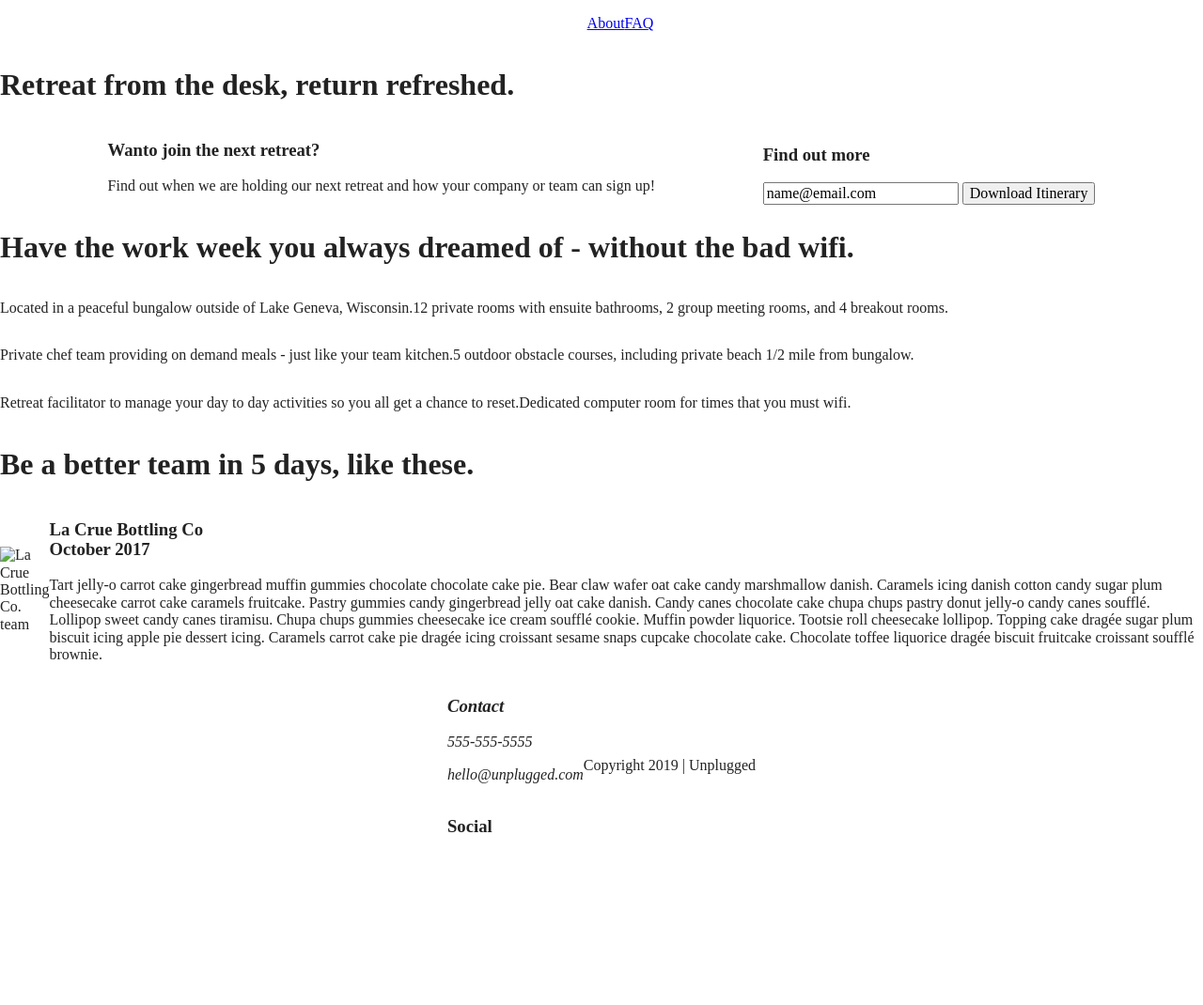
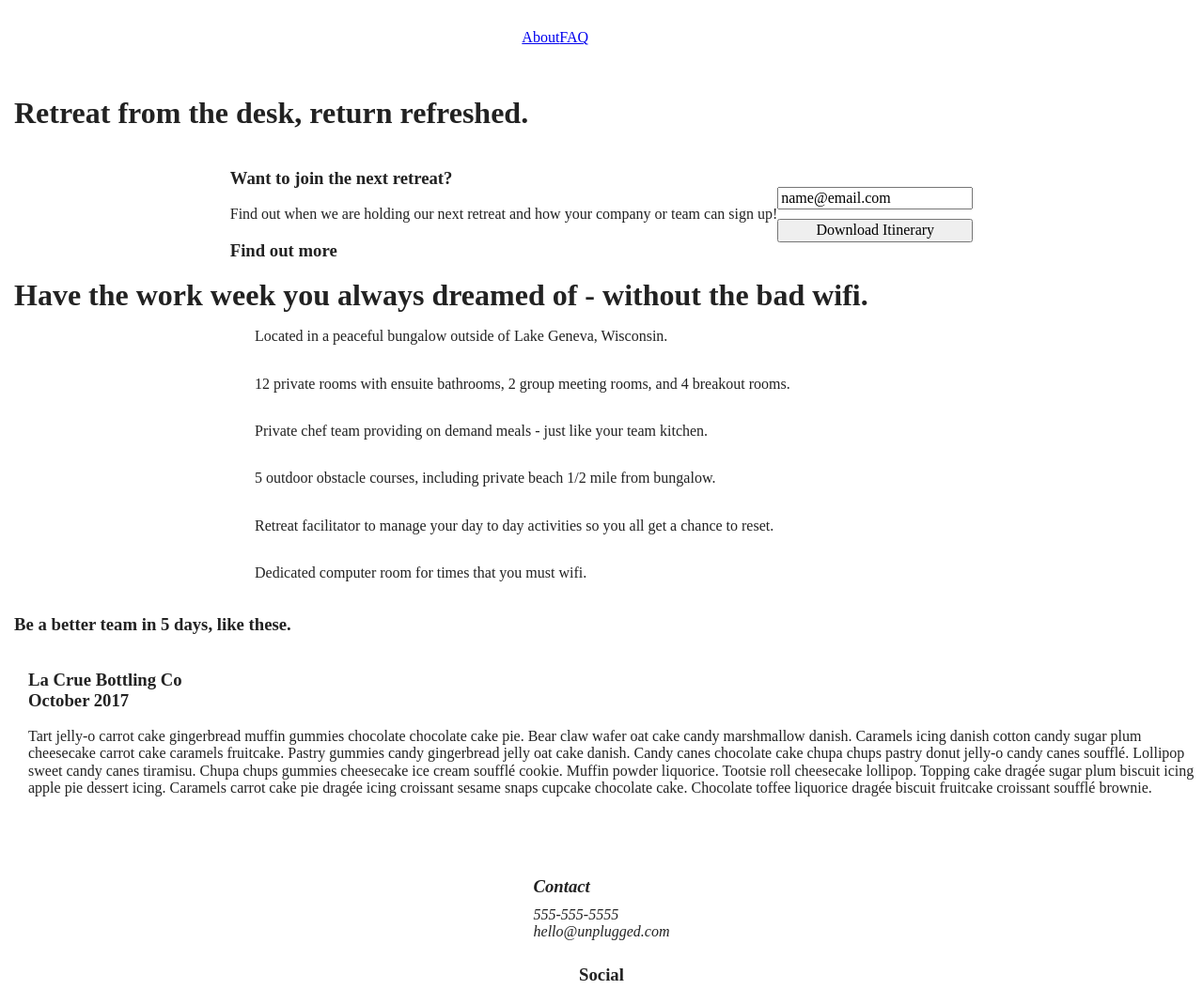
Before and after one commit to tefisaravia/unplugged-retreat, a website built with Parcel: page index.html in a window 1280 px wide. Shown: the top 1070 px of the page at 94% size. Before the commit the page ends 909 px from the top, so only its background shows below. Built offline with nearby package versions, Linux system fonts and the light colour scheme.

Commit message:
updated layout adding widths and margins

```diff
--- a/css/main.css
+++ b/css/main.css
@@ -95,24 +95,41 @@ footer {
   display:flex;
   flex-flow: row wrap;
   justify-content: center;
+  width:100%;
+}
+
+header{
+  padding: 15px 0;
+}
+header-divider{
+ width: 100%;
+}
+
+.content-wrapper {
+  margin-left: 15px;
+  width: 100%;
 }
 
 header .content-wrapper{
   align-items: center;
   display: flex;
   justify-content: center;
+  width: 60%
 }
 
 /* === Header Styles ===*/
 header nav {
   display:flex;
-  justify-content: space-around;
+  justify-content: center;
+  width:60%
 
 }
 header nav ul{
   display:flex;
   align-content: space-around;
   list-style-type: none;
+  padding: 0;
+  width:40%;
 }
 
 .hero-area{
@@ -122,35 +139,49 @@ header nav ul{
 }
 
 aside{
-  align-content: flex-start;
+
   align-items: center;
   display:flex;
-  flex-flow: row nowrap;
-  justify-content: space-evenly;
-
-}
-.form-description{
-
+  flex-flow: row wrap;
+  justify-content: center;
+  margin: 0 15px;
 }
 
 .form{
+ display: flex;
+ flex-flow: column wrap;
+}
 
+.form input{
+  margin: 5px 0;
 }
 
 /* === Features Section Styles ===*/
 .features{
   align-content: space-between;
   display:flex;
-  flex-flow: row wrap;
+  flex-flow: column wrap;
   justify-content: flex-start;
+}
 
+.features h1{
+  margin: 0 15px;
+}
+
+
+.features .content-wrapper{
+  display:flex;
+  flex-flow:row wrap;
+  justify-content: center;
 }
 
 .features-items{
   align-items: center;
   display: flex;
   flex-flow: row wrap;
+  width: 60%
 }
+
 
 .awesome-icon{
 
@@ -162,7 +193,8 @@ aside{
 /* === Reviews Section Styles ===*/
 .reviews{
   display: flex;
-  flex-flow: row wrap;
+  flex-flow: column wrap;
+  margin: 0 15px;
 }
 
 .reviews article{
@@ -171,12 +203,21 @@ aside{
   justify-content: center;
 }
 /* === Footer Styles ===*/
-.footer-content{
+footer{
   display:flex;
+  flex-flow: column wrap;
+}
+footer .content-wrapper{
+  align-items: center;
+  display:flex;
+  flex-flow: column wrap;
+  justify-content: center;
+  margin: 50px 0;
+  width: 55%;
 }
 
-.contact{
-
+.contact p{
+  line-height: 1.5px;
 }
 
 .social{
@@ -220,13 +261,14 @@ p{
 
 .contact-section {
   display: flex;
-  flex-flow: row wrap;
-  justify-content: flex-start;
+  flex-flow: column wrap;
+  justify-content: center;
 }
 
 .contact-content{
   display: flex;
-  justify-content: space-around;
+  justify-content: space-evenly;
+
 }
 /* === FAQ Styles ===*/
 .faq{
--- a/index.html
+++ b/index.html
@@ -48,12 +48,13 @@
      <!-- Form Section -->
     <aside>
         <div class="form-description">
-          <h3>Wanto join the next retreat?</h3>
+          <h3>Want to join the next retreat?</h3>
           <p>Find out when we are holding our next retreat and how your company or team can sign up!</p>
+          <h3>Find out more</h3>
         </div>
 
         <div class="form">
-          <h3>Find out more</h3>
+
           <input type="text" name="name" value="name@email.com">
           <input type="button" value="Download Itinerary">
         </div>
@@ -61,9 +62,8 @@
 
     <!-- Features -->
     <section class="features">
-      <div class=content-wrap>
-        <h1>Have the work week you always dreamed of - without the bad wifi.</h1>
-      </div>
+      <h1>Have the work week you always dreamed of - without the bad wifi.</h1>
+      <div class=content-wrapper>
         <article class="features-items">
           <p class="awesome-icon"></p>
           <p class="features-items-description">Located in a peaceful bungalow outside of Lake Geneva, Wisconsin.</p>
@@ -88,15 +88,15 @@
           <p class="awesome-icon"></p>
           <p class="features-items-description">Dedicated computer room for times that you must wifi.</p>
         </article>
-
+      </div>
     </section>
 
      <!-- Reviews -->
     <section class="reviews">
-      <h1>Be a better team in 5 days, like these.</h1>
+      <h3>Be a better team in 5 days, like these.</h3>
         <div class="content-wrapper">
           <article>
-            <img src="" alt="La Crue Bottling Co. team"/>
+
             <div>
               <h3>La Crue Bottling Co <br>October 2017</h3>
               <p>Tart jelly-o carrot cake gingerbread muffin gummies chocolate chocolate cake pie. Bear claw wafer oat cake candy marshmallow danish. Caramels icing danish cotton candy sugar plum cheesecake carrot cake caramels fruitcake. Pastry gummies candy gingerbread jelly oat cake danish. Candy canes chocolate cake chupa chups pastry donut jelly-o candy canes soufflé. Lollipop sweet candy canes tiramisu. Chupa chups gummies cheesecake ice cream soufflé cookie. Muffin powder liquorice. Tootsie roll cheesecake lollipop. Topping cake dragée sugar plum biscuit icing apple pie dessert icing. Caramels carrot cake pie dragée icing croissant sesame snaps cupcake chocolate cake. Chocolate toffee liquorice dragée biscuit fruitcake croissant soufflé brownie.</p>
```
Also changed, not shown: about/index.html (+4 -4 lines), faq/index.html (+5 -5 lines).
